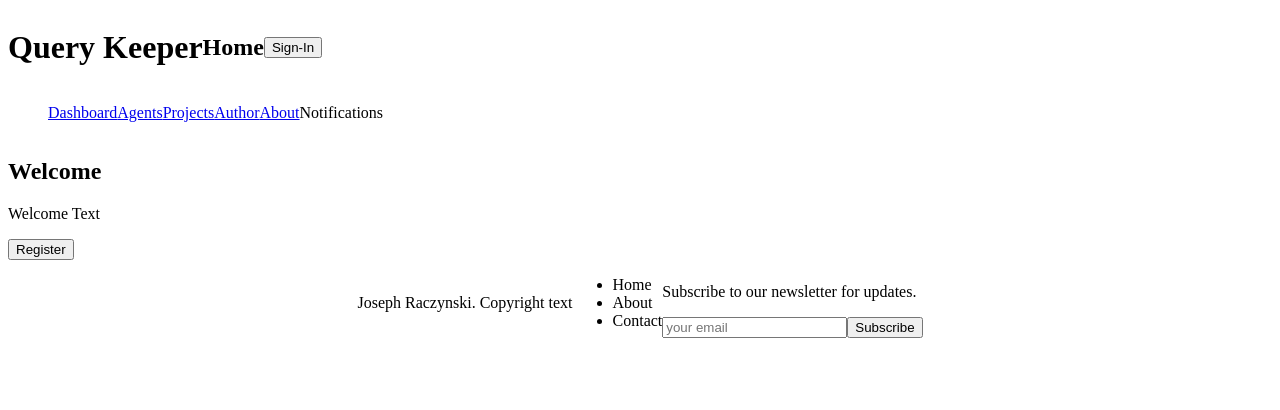
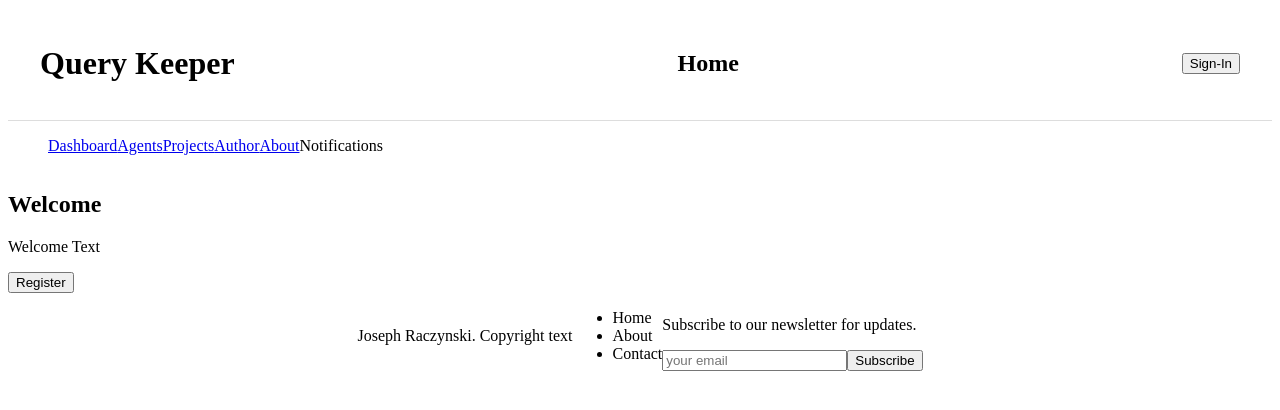
Before and after one commit to jraczynski6/query-keeper, a React (Vite) app: page / in a window 1280 px wide. Shown: the top 410 px of the page. Built offline with nearby package versions, Linux system fonts and the light colour scheme.

Commit message:
Center page title

```diff
--- a/src/components/Header.jsx
+++ b/src/components/Header.jsx
@@ -13,11 +13,20 @@ export default function Header({ isAuthenticated, onSignInClick }) {
 
     return (
         <header className="app-header">
-            <h1>Query Keeper</h1>
+
+            <div className="left">
+                <h1 className="app-name">Query Keeper</h1>
+            </div>
+
+            <div className="center">
                 <h2>{pageTitle}</h2>
-            {!isAuthenticated && (
-                <button onClick={onSignInClick}>Sign-In</button>
-            )}
+            </div>
+
+            <div className="right">
+                {!isAuthenticated && (
+                    <button onClick={onSignInClick}>Sign-In</button>
+                )}
+            </div>
         </header>
     );
 }
--- a/src/styles/Layout.css
+++ b/src/styles/Layout.css
@@ -1,6 +1,19 @@
-header {
+.app-header {
     display: flex;
     align-items: center;
+    justify-content: space-between;
+    padding: 1rem 2rem;
+    border-bottom: 1px solid #ddd;
+}
+
+.left, .center, .right {
+    display: flex;
+    align-items: center;
+}
+
+.center {
+    flex: 1;
+    justify-content: center;
 }
 
 .nav-menu {
```
